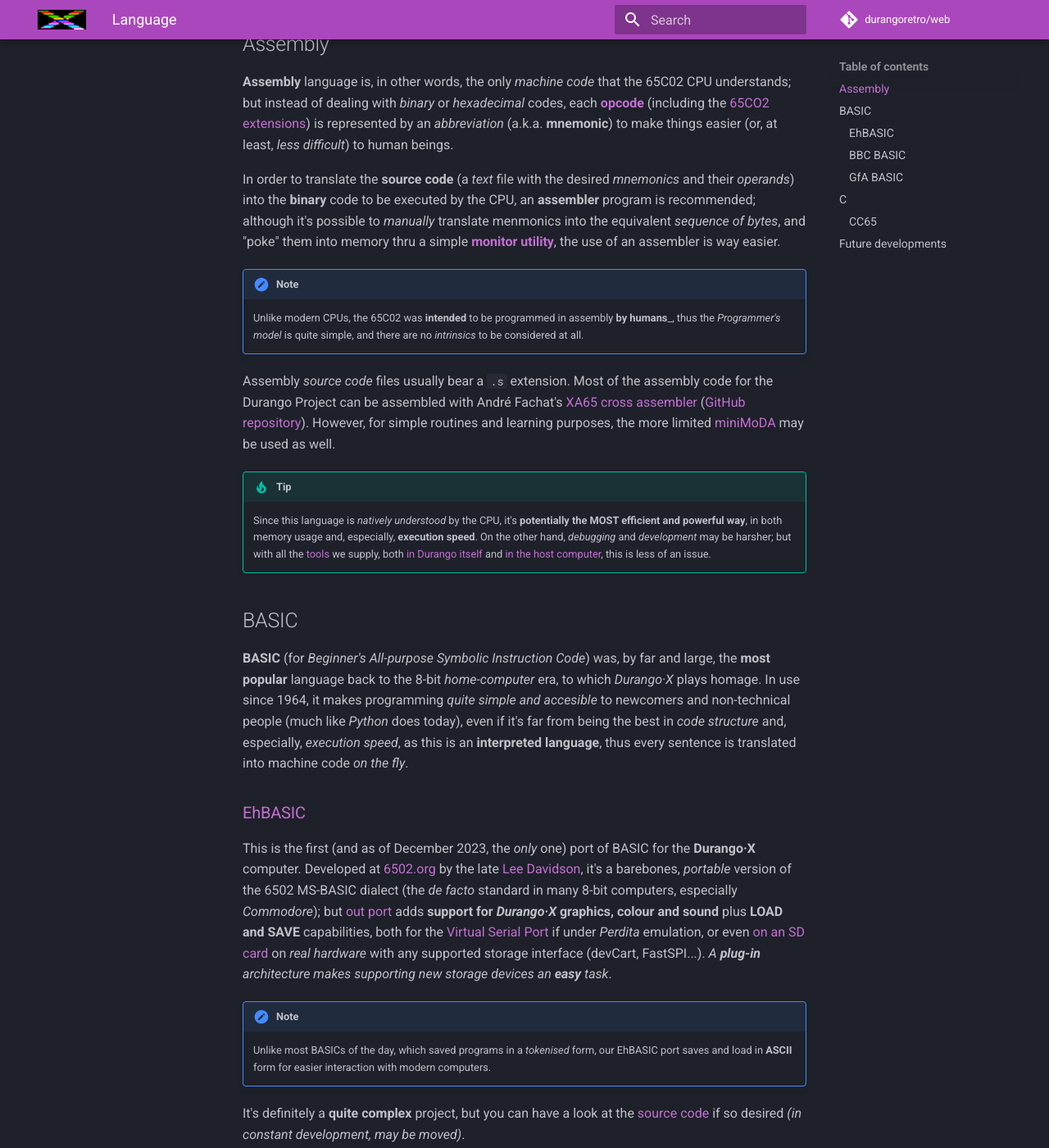
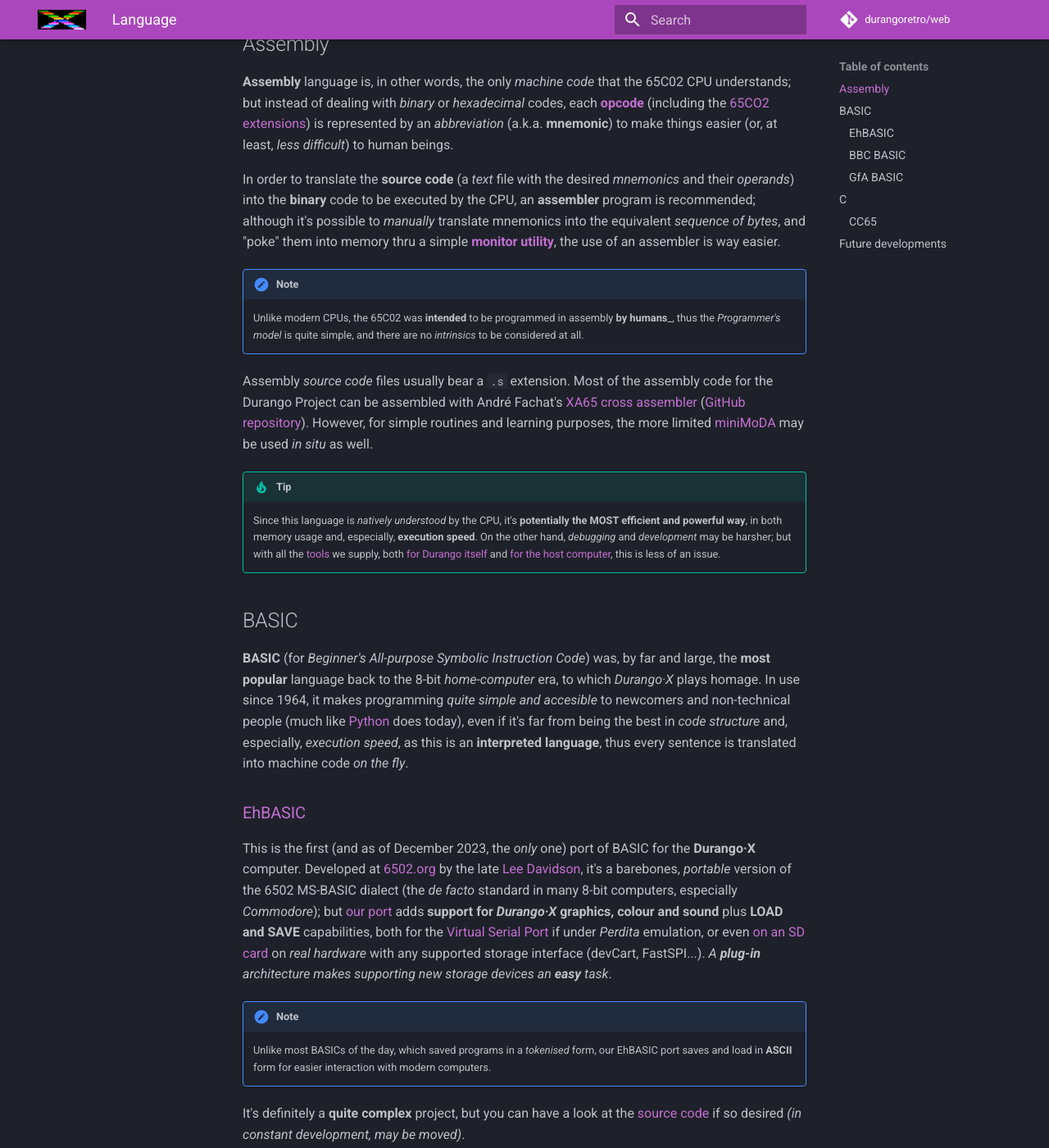
Before and after one commit to durangoretro/web, an MkDocs documentation site: the page built from docs/dev/language.md, in a window 1280 px wide and 1400 px high, scrolled down 283 px. Shown: the whole window at 82% size. Built offline with MkDocs 1.6.1 and Material for MkDocs 9.7.7, drawn with Linux system fonts in a browser that asks for light colours; comment, search, counter and statistics services are not loaded; some of the changed text lies outside the part shown.

Commit message:
minor fixes

```diff
--- a/docs/dev/language.md
+++ b/docs/dev/language.md
@@ -14,7 +14,7 @@
 
 In order to translate the **source code** (a _text_ file with the desired _mnemonics_
 and their _operands_) into the **binary** code to be executed by the CPU, an **assembler**
-program is recommended; although it's possible to _manually_ translate menmonics
+program is recommended; although it's possible to _manually_ translate mnemonics
 into the equivalent _sequence of bytes_, and "poke" them into memory thru a simple
 [**monitor utility**](6502/nanomon.md), the use of an assembler is way easier.
 
@@ -28,35 +28,37 @@
 for the Durango Project can be assembled with André Fachat's
 [XA65 cross assembler](https://www.floodgap.com/retrotech/xa/)
 ([GitHub repository](https://github.com/fachat/xa65)). However, for simple routines
-and learning purposes, the more limited [miniMoDA](6502/minimoda.md) may be used as well.
+and learning purposes, the more limited [miniMoDA](6502/minimoda.md) may be used
+_in situ_ as well.
 
 !!! tip
 
 	Since this language is _natively understood_ by the CPU, it's **potentially the MOST
 	efficient and powerful way**, in both memory usage and, especially, **execution speed**.
 	On the other hand, _debugging_ and _development_ may be harsher; but with all the
-	[tools](../tools.md) we supply, both [in Durango itself](insitu.md) and
-	[in the host computer](tools.md), this is less of an issue.
+	[tools](../tools.md) we supply, both [for Durango itself](insitu.md) and
+	[for the host computer](tools.md), this is less of an issue.
 
 ## BASIC
 
 **BASIC** (for _Beginner's All-purpose Symbolic Instruction Code_) was, by far and large,
 the **most popular** language back to the 8-bit _home-computer_ era, to which _Durango·X_
 plays homage. In use since 1964, it makes programming _quite simple and accesible_
-to newcomers and non-technical people (much like _Python_ does today), even if it's
-far from being the best in _code structure_ and, especially, _execution speed_, as
-this is an **interpreted language**, thus every sentence is translated into machine code
-_on the fly_.
+to newcomers and non-technical people (much like
+[Python](https://en.wikipedia.org/wiki/Python_(programming_language)) does today),
+even if it's far from being the best in _code structure_ and, especially, _execution speed_,
+as this is an **interpreted language**, thus every sentence is translated into
+machine code _on the fly_.
 
-### [EhBASIC](lang/ehbasic.md)
+### [EhBASIC](http://retro.hansotten.nl/6502-sbc/lee-davison-web-site/enhanced-6502-basic/)
 
 This is the first (and as of December 2023, the _only_ one) port of BASIC for the
 **Durango·X** computer. Developed at [6502.org](http://www.6502.org) by the late
 [Lee Davidson](http://forum.6502.org/viewforum.php?f=5), it's a barebones, _portable_
 version of the 6502 MS-BASIC dialect (the _de facto_ standard in many 8-bit computers,
-especially _Commodore_); but [out port](../assets/bin/basic_vsp.dux) adds **support
-for _Durango·X_ graphics, colour and sound** plus **LOAD and SAVE** capabilities,
-both for the [Virtual Serial Port]() if under _Perdita_ emulation, or even
+especially _Commodore_); but [our port](lang/eh_basic.md) adds **support for _Durango·X_
+graphics, colour and sound** plus **LOAD and SAVE** capabilities, both for the
+[Virtual Serial Port](../assets/bin/basic_vsp.dux) if under _Perdita_ emulation, or even
 [on an SD card](../assets/bin/basic_sd.dux) on _real hardware_ with any supported
 storage interface (devCart, FastSPI...). _A **plug-in** architecture makes supporting
 new storage devices an **easy** task_.
@@ -111,5 +113,5 @@
 There are strong plans to port [LOGO](https://en.wikipedia.org/wiki/Logo_(programming_language))
 to the _Durango·X_ computer, for **educational** purposes.
 
-There's even a _proof-of-concept_ of a [Python](https://en.wikipedia.org/wiki/Python_(programming_language))
+There's even a _proof-of-concept_ of a **Python**
 port, although no further work has been done.
```
Also changed, not shown: other parts of docs/dev/language.md (+1 -1 lines).
